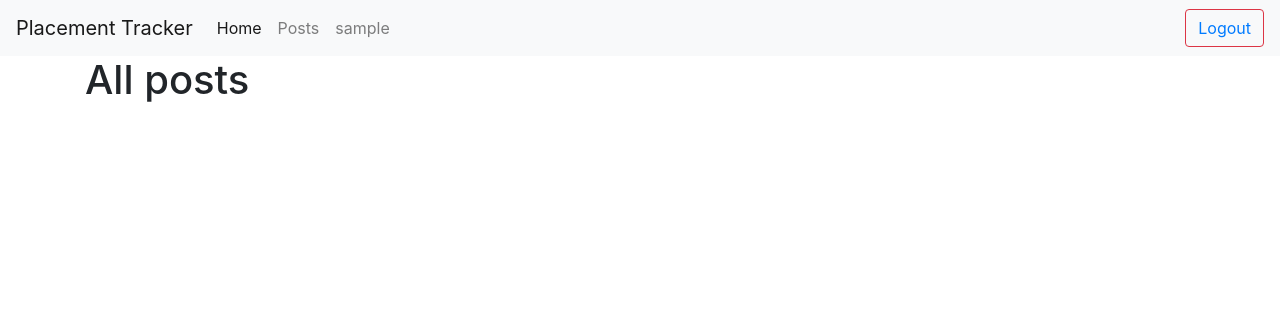
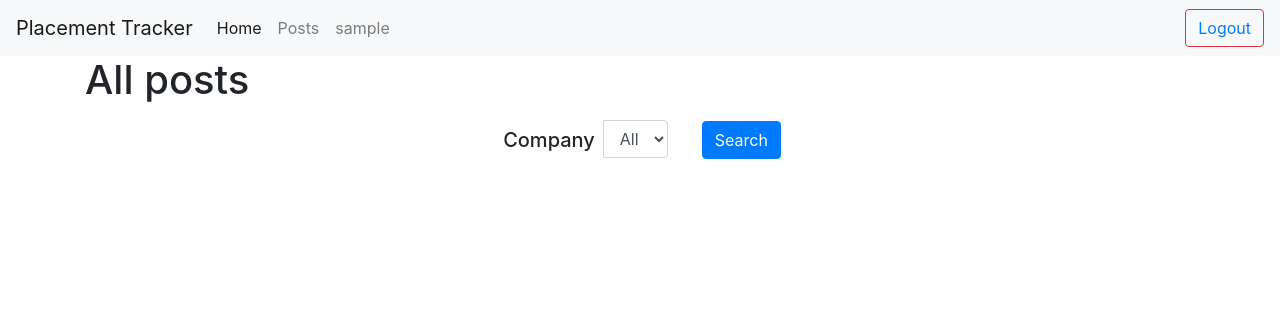
Before and after one commit to noblecoder11/placement_tracker, a Django app: page /ptracker/allposts/ in a window 1280 px wide. Shown: the top 316 px of the page. Run offline with Django 4.2, Linux system fonts and the light colour scheme; the visitor is signed in with stand-in values (Sample User, id 1); data that the repository does not hold is empty; some libraries are stand-ins or nearby versions.

Commit message:
Fixed minor issues

```diff
--- a/base/forms.py
+++ b/base/forms.py
@@ -20,8 +20,19 @@ def show_companies() :
     return tuple((nm ,nm) for nm in name_list)
 
 COMPANY_CHOICES = show_companies()
+
+def show_domain() :
+    domain_list = Domain.objects.values('name')
+    name_list = []
+    for nm in domain_list :
+        name_list.append(nm['name'])
+    return tuple((nm ,nm) for nm in name_list)
+
+DOMAIN_CHOICES = show_domain()
+
+
 class PostForm(ModelForm):
-    company = forms.ChoiceField(choices = COMPANY_CHOICES )
+    company = forms.ModelChoiceField(queryset= Company.objects.all() )
     intern = forms.BooleanField(initial=False ,required=False)
     ctc = forms.IntegerField()
 
@@ -89,3 +100,16 @@ class LoginForm(ModelForm) :
     class Meta  :
         model = Student
         fields =['name']
+    def __init__(self, *args, **kwargs):
+        super(LoginForm, self).__init__(*args, **kwargs)
+        for visible in self.visible_fields():
+            visible.field.widget.attrs['class'] = 'form-control'
+
+class PostFilterForm(forms.Form) :
+    company = forms.ModelChoiceField(queryset=Company.objects.all())
+    dream = forms.ChoiceField(choices = (('YES' ,'YES') ,('NO' ,'NO')) )
+    domain = forms.ModelChoiceField(queryset= Domain.objects.all() )
+    def __init__(self, *args, **kwargs):
+        super(PostFilterForm, self).__init__(*args, **kwargs)
+        for visible in self.visible_fields():
+            visible.field.widget.attrs['class'] = 'form-control'
--- a/base/models.py
+++ b/base/models.py
@@ -41,7 +41,7 @@ class Placement_Detail(models.Model) :
     student_id = models.ForeignKey(Student, on_delete=models.CASCADE)
     company_id = models.ForeignKey(Company, on_delete=models.CASCADE)
     ctc_stipend = models.IntegerField()
-    intern = models.BooleanField(default=False )
+    intern = models.BooleanField()
     class Meta :
         db_table ='Placement_Detail'
 
--- a/base/templates/base/login.html
+++ b/base/templates/base/login.html
@@ -21,15 +21,15 @@
     <form method="POST" action="">
         <!-- Email input -->
         <div class="form-outline mb-4">
-            <div class="form-control">
+            <!-- <div class="form-control"> -->
                 {{form.name}}
-            </div>
+            <!-- </div> -->
             <label class="form-label" for="form2Example1">Username</label>
         </div>
 
         <!-- Password input -->
         <div class="form-outline mb-4">
-            <div class="form-control"> {{form.password}}</div>
+            {{form.password}}
             <label class="form-label" for="form2Example2">Password</label>
         </div>
 
--- a/base/templates/base/main.html
+++ b/base/templates/base/main.html
@@ -9,6 +9,7 @@
     <link rel="stylesheet" type="text/css"  href="{% static 'css/main.css'  %}">
     <link rel="stylesheet" href="https://cdn.jsdelivr.net/npm/bootstrap@4.0.0/dist/css/bootstrap.min.css" integrity="sha384-Gn5384xqQ1aoWXA+058RXPxPg6fy4IWvTNh0E263XmFcJlSAwiGgFAW/dAiS6JXm" crossorigin="anonymous">
     <script src="{% static 'js/script.js' %}" ></script>
+    <script src="https://kit.fontawesome.com/b3107de782.js" crossorigin="anonymous"></script>
 
 </head>
 <body>
@@ -27,9 +28,15 @@
               <a class="nav-link" href="{% url 'all_posts'%}">Posts</a>
             </li>
             {% if request.user.is_authenticated %}
-            <li class="nav-item">
-              <a class="nav-link" href="{% url 'about' %}">{{request.user}}</a>
-            </li>
+              {% if not request.user.is_superuser   %}
+              <li class="nav-item">
+                <a class="nav-link" href="{% url 'profile' request.user.stud.first.id %}">{{request.user}}</a>
+              </li>
+              {% else %}
+              <li class="nav-item">
+                <a class="nav-link" href="{% url 'about' %}">{{request.user}}</a>
+              </li>
+              {% endif %}
             {% endif %}
           </ul>
           {% if request.user.is_authenticated %}
--- a/base/templates/base/post_list.html
+++ b/base/templates/base/post_list.html
@@ -1,17 +1,62 @@
 {% extends 'base/main.html' %}}
 {% block content %}
 <h1>All posts</h1>
-
-    {% for p,a in post %}
-     <article class="media content-section">
+<form method="GET" action="">
+  <div class="container d-flex justify-content-center align-items-center">
+    <div class="mt-2">
+      <div class="form-group col-12">
+        <div class="input-group">
+          <h5 class="m-2">Company</h5>
+          <select name="company" class="form-control" id="id_company">
+            <option value="None">All</option>
+            {% for c in companies %}
+            <option value="{{c.name}}">{{c.name}}</option>
+            {% endfor %}
+          </select>
+        </div>
+      </div>
+    </div>
+    <!-- <div class="mt-2">
+      <div class="form-group col-7">
+        <div class="input-group">
+          <h5 class="m-2">Dream</h5>
+          <select name="dream" class="form-control" id="id_dream">
+            <option value="None">All</option>
+            <option value="True">YES</option>
+            <option value="False">NO</option>
+          </select>
+        </div>
+      </div>
+    </div>
+    <div class="mt-2">
+      <div class="form-group col-7">
+        <div class="input-group">
+          <h5 class="m-2">Domain</h5>
+          <select name="Domain" class="form-control" id="id_dream">
+            <option value="All">All</option>
+            <option value="Fintech">Fintech</option>
+            <option value="IT">IT</option>
+          </select>
+        </div>
+      </div>
+    </div> -->
+    <div class="form-row mt-8">
+          <button type="submit" class="btn btn-primary mb-2 mx-4">Search</button>
+    </div>
+  </div>
+</form>
+{% for p in post %}
+<div class="container m-auto">
+  <article class="media content-section ">
     <div class="media-body">
       <div class="article-metadata">
-            By<a class="mr-2" href="{% url 'profile' a.id %}"> {{a}}</a>
+        By<a class="mr-2" href="{% url 'profile' p.offer_id.student_id_id %}"> {{p.offer_id.student_id}}</a>
         <small class="text-muted">{{p.created_at | date:"F d, Y" }}</small>
       </div>
       <h2><a class="article-title" href="{% url 'post-detail' p.id%}">{{ p.title }}</a></h2>
       <p class="article-content">{{ p.content }}</p>
     </div>
   </article>
+</div>
 {% endfor %}
-{% endblock  %}
+{% endblock %}
--- a/base/templates/base/post_update.html
+++ b/base/templates/base/post_update.html
@@ -20,7 +20,9 @@
             </div>
             <div class="form-outline mb-3 d-flex flex-row">
                 <label class="form-label" for="form2Example1" >Intern ? </label>
-                 <span >{{post_form.intern }} </span>
+                 <span >
+                        {{post_form.intern}}
+                    </span>
             </div>
             <div class="form-outline mb-3 ">
                 <label class="form-label" for="form2Example1">CTC</label>
--- a/base/views.py
+++ b/base/views.py
@@ -10,44 +10,51 @@ from django.views.generic import DeleteView
 from django.contrib.auth.decorators import login_required
 import random
 from datetime import datetime
+
 def home(request):
+
     postlist =[]
     for po in Post.objects.raw("SELECT * FROM posts"):
-        postlist.append([po, po.offer_id.student_id])
+        postlist.append(po)
     post_author_list =[]
-    for i in range (0,4) :
+
+    for i in range (0,min(len(postlist) ,4)) :
         ele =(random.choice(postlist))
         post_author_list.append(ele)
         postlist.remove(ele)
     context ={
         'post' : post_author_list ,
+
     }
     return render(request, 'base/home.html', context)
 
-def show_all_posts(request) :
+def show_all_posts(request ) :
         if request.user.is_authenticated :
-            p = Post.objects.all()
-            with connection.cursor() as cursor :
-                    cursor.execute("SELECT offer_id_id from posts")
-                    post_ids =[]
-                    student_ids =[]
-                    student =[]
-                    for i in cursor.fetchall() :post_ids.append((i[0]))
-                    for id in post_ids :
-                        cursor.execute("SELECT student_id_id FROM Placement_Detail WHERE id = %s" ,[id])
-                        for i in cursor.fetchall() : student_ids.append(i[0])
-            for id in student_ids :
-                for stu in Student.objects.raw("SELECT * FROM student") :
-                    student.append(stu)
+
+            comapnies =[]
+            for c in Company.objects.raw("SELECT * FROM Company") :
+                comapnies.append(c)
+
+            #FILTER FORM LOGIC
+            form = PostFilterForm()
+            company = request.GET.get('company')
+            dream = request.GET.get('dream') or ''
+            domain = request.GET.get('domain') or ''
+            print("company = " ,company)
             post = []
-            for pp in  Post.objects.raw("SELECT * FROM posts"):
-                post.append(pp)
-            post_author_list =[]
-            for i in range (len(post)):
-                post_author_list.append([post[i], student[i]])
-            print(post_author_list)
+            if company is not None  :
+                print("inside here")
+                for p in Post.objects.raw("SELECT * FROM posts WHERE offer_id_id in (SELECT id from Placement_Detail  WHERE company_id_id in (SELECT id from Company WHERE name =%s))" ,[company]) :
+                    post.append(p)
+            elif company == None:
+                print("here")
+                for p in  Post.objects.raw("SELECT * FROM posts"):
+                    post.append(p)
+                #  print(p.offer_id_id)
             context ={
-                'post' : post_author_list,
+                'post' : post,
+                'form' : form ,
+                'companies' : comapnies
             }
         else  :
             messages.warning(request , 'Login to continue')
@@ -63,7 +70,6 @@ def user_login(req):
             pw = form.cleaned_data['password']
             print("Name  = " + nm ,' Password = ' ,pw)
             stu = authenticate(req , username = nm ,password = pw)
-            print(stu)
             if stu is not None :
                 login(req , stu)
                 return redirect('home')
@@ -83,6 +89,7 @@ def user_logout(req) :
 
 @login_required(login_url='login')
 def my_profile(req , pk) :
+
     for s in Student.objects.raw("SELECT * FROM student WHERE id = %s" ,[pk]) :
         stu = s;
     postlist =[]
@@ -194,24 +201,27 @@ def update_post(req , pk) :
             intern = form.cleaned_data['intern']
             company = form.cleaned_data['company']
 
+            print("updated intern = " , intern)
+
             for p in  Placement_Detail.objects.raw("SELECT * FROM Placement_Detail WHERE id =  (SELECT offer_id_id from posts WHERE id = %s)" ,[pk]) :
              pobj = p
-
+            print("POBJ id = " , pobj.id)
+            print("initial intern =" ,pobj.intern)
             for d in Company.objects.raw("SELECT id FROM Company WHERE name = %s" ,[company]) :
                 company_obj = d
-
 
             same = True
             if pobj.company_id.name != company or pobj.ctc_stipend != ctc or pobj.intern != intern :
                 same = False
+            print("same = " ,same)
+            if same == False :
+                with connection.cursor() as cursor :
+                    cursor.execute("UPDATE Placement_Detail SET company_id_id =%s , ctc_stipend =%s ,intern =%s WHERE id =%s" ,[company_obj.id ,ctc ,intern,pobj.id])
 
-            if same == False :
-                for o in Placement_Detail.objects.raw("UPDATE Placement_Detail SET company_id_id =%s , ctc_stipend =%s ,intern =%s" ,[company_obj.id ,ctc ,intern]) :
-                    offer = o
 
             updated_time = datetime.now()
             with connection.cursor() as cursor :
-                cursor.execute("UPDATE Posts SET title=%s ,content=%s ,offer_id =%s ,updated_at=%s" ,[title,content,offer,updated_time])
+                cursor.execute("UPDATE posts SET title=%s ,content=%s  ,updated_at=%s WHERE offer_id_id =%s" ,[title,content,updated_time ,pobj.id])
         messages.success(req ,"Post Updated successfully")
         return redirect(reverse('profile' ,kwargs={'pk' : stuid }))
     elif req.method == 'GET' :
@@ -225,7 +235,8 @@ def update_post(req , pk) :
         "ctc":f"{placement_object.ctc_stipend}",
         "intern":f"{placement_object.intern}",
         "company":f"{placement_object.company_id}",
-    }
+         }
+        print(data)
         form = PostForm(initial =data)
         return render(req , 'base/post_update.html' ,{'post_form' : form})
 
--- a/placement_tracker/settings.py
+++ b/placement_tracker/settings.py
@@ -124,7 +124,7 @@ USE_TZ = True
 # Static files (CSS, JavaScript, Images)
 # https://docs.djangoproject.com/en/4.0/howto/static-files/
 
-STATIC_URL = '/static/'
+STATIC_URL = 'static/'
 STATICFILES_DIRS = [
     BASE_DIR / 'static/'
 ]
```
Also changed, not shown: base/templates/base/home.html (+3 -54 lines), base/templates/base/profile.html (+11 -1 lines), base/migrations/0014_alter_placement_detail_intern.py (added). Lines whose indentation alone changed are shown as unchanged.
